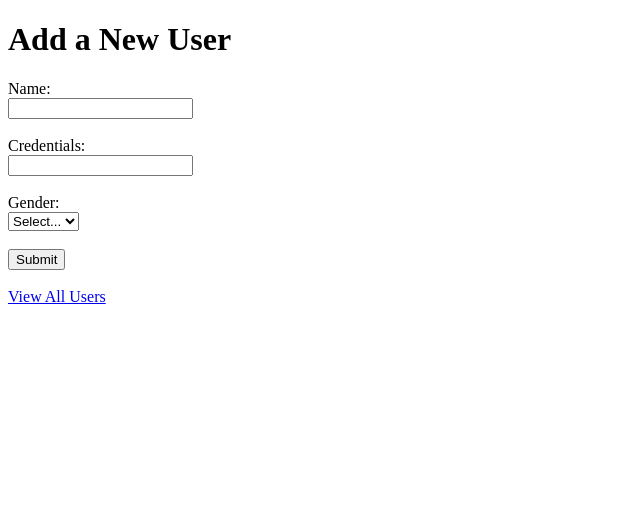
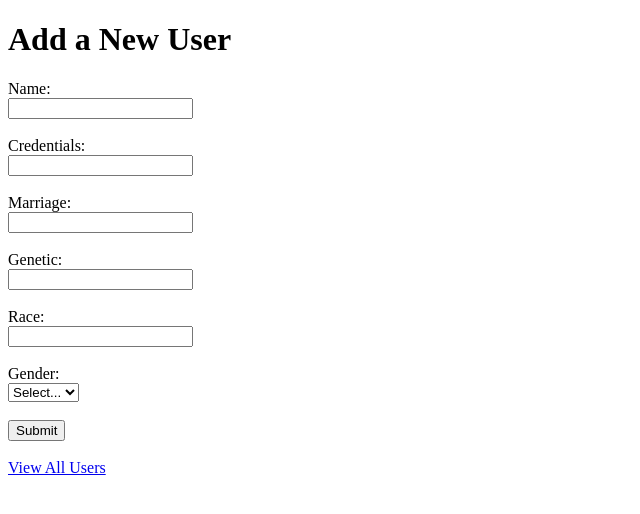
Before and after one commit to chandangowda1001/SourceCode, a Flask app: page / in a window 1280 px wide. Shown: the top 514 px of the page, without its empty margins (0-640 px from the left). Run offline with Flask 3, Linux system fonts and the light colour scheme.

Commit message:
Update add_user.html

```diff
--- a/templates/add_user.html
+++ b/templates/add_user.html
@@ -13,6 +13,15 @@
         <label for="credentials">Credentials:</label><br>
         <input type="text" id="credentials" name="credentials" required><br><br>
 
+        <label for="marriage">Marriage:</label><br>
+        <input type="text" id="marriage" name="marriage" required><br><br>
+
+        <label for="genetic">Genetic:</label><br>
+        <input type="text" id="genetic" name="genetic" required><br><br>
+
+        <label for="race">Race:</label><br>
+        <input type="text" id="race" name="race" required><br><br>
+
         <label for="gender">Gender:</label><br>
         <select id="gender" name="gender" required>
             <option value="">Select...</option>
```
